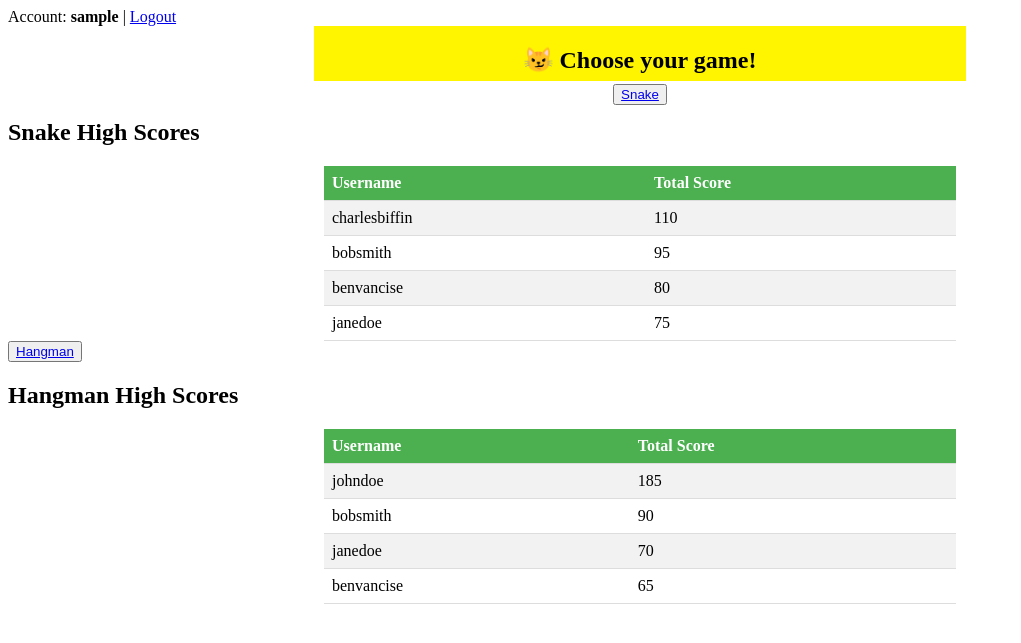
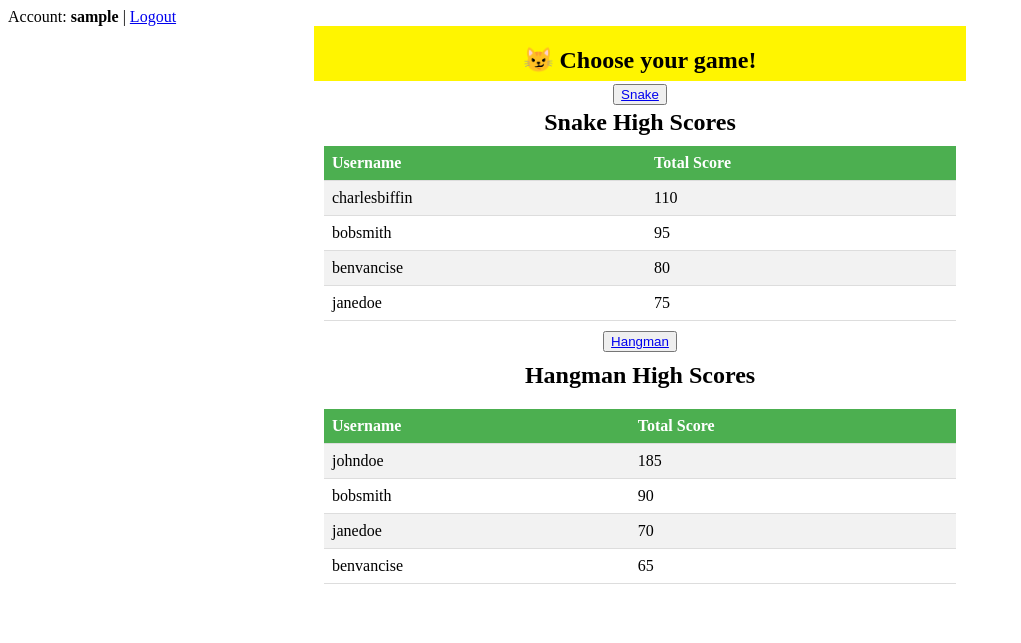
Before and after one commit to BenjaminVC/TippyToeTigers, a PHP site: page /games.php in a window 1280 px wide. Shown: the top 643 px of the page, without its empty margins (0-1021 px from the left). Run offline with PHP 8.4, Linux system fonts and the light colour scheme; the visitor is signed in with stand-in values (Sample User, id 1); data comes from the database, SQL or seed files in the repository.

Commit message:
Changed the style on the games

```diff
--- a/games.php
+++ b/games.php
@@ -37,7 +37,7 @@ $hangman_scores = $stmt_hangman->fetchAll(PDO::FETCH_ASSOC);
         </div>
 
         <br>
-        <h2>Snake High Scores</h2>
+        <h2 class="center">Snake High Scores</h2>
     <table>
         <tr>
             <th>Username</th>
@@ -51,8 +51,10 @@ $hangman_scores = $stmt_hangman->fetchAll(PDO::FETCH_ASSOC);
         <?php endforeach; ?>
     </table>
 
+    <div class="center" >
     <button><a href="hangman.php">Hangman</a></button>
-    <h2>Hangman High Scores</h2>
+    <h2 class="center">Hangman High Scores</h2>
+    </div>
     <table>
         <tr>
             <th>Username</th>
```
